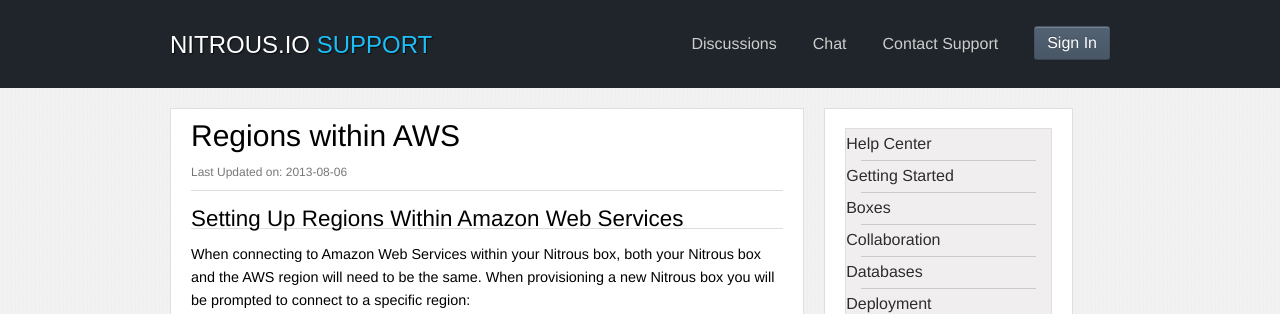
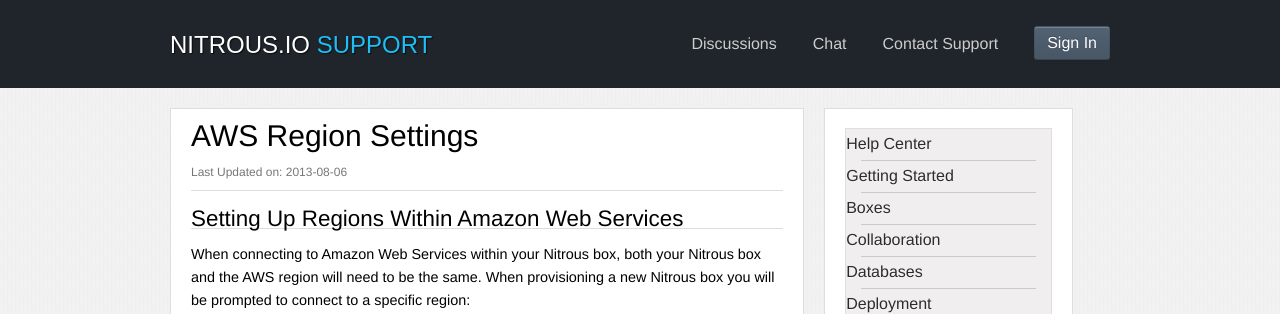
Before and after one commit to pkallberg/help.nitrous.io, a Jekyll site: the page built from _posts/2013-08-06-faq-aws-region-settings.md, in a window 1280 px wide and 900 px high. Shown: the top 314 px of the window. Built offline with Jekyll 4.4.1, drawn with Linux system fonts in a browser that asks for light colours; nearby versions of some CDN libraries; some web fonts are replaced; comment, search, counter and statistics services are not loaded.

Commit message:
updated title

```diff
--- a/_posts/2013-08-06-faq-aws-region-settings.md
+++ b/_posts/2013-08-06-faq-aws-region-settings.md
@@ -1,6 +1,6 @@
 ---
 layout: article
-title: Regions within AWS
+title: AWS Region Settings
 published: true
 categories: [faq]
 ---
```
